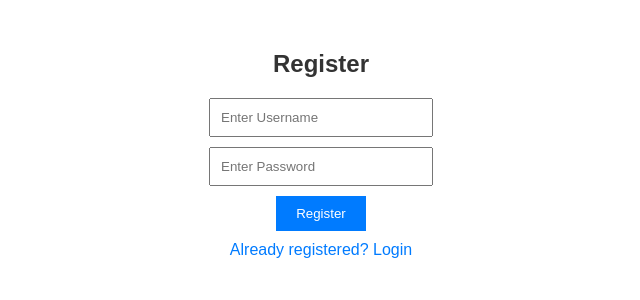
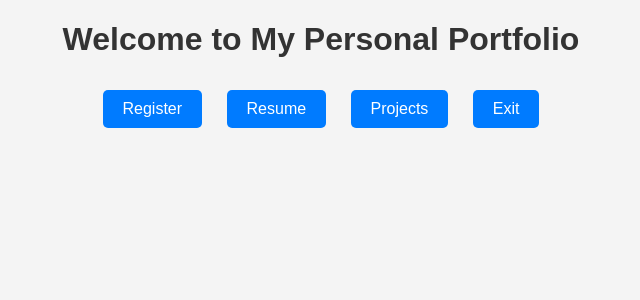
Before and after one commit to Prasanna24p/personal_portfolio, a Flask app: template templates/index.html in a window 1280 px wide. Shown: the top 300 px of the page, without its empty margins (319-959 px from the left). Run offline with Flask 3, Linux system fonts and the light colour scheme; the template is opened without the code that fills it, so the values that code supplies are empty.

Commit message:
Update index.html

```diff
--- a/templates/index.html
+++ b/templates/index.html
@@ -1,16 +1,46 @@
 <!DOCTYPE html>
-<html>
+<html lang="en">
 <head>
-    <title>Register</title>
-    <link rel="stylesheet" type="text/css" href="{{ url_for('static', filename='style.css') }}">
+    <meta charset="UTF-8">
+    <meta name="viewport" content="width=device-width, initial-scale=1.0">
+    <title>Welcome to My Website</title>
+    <style>
+        body {
+            font-family: Arial, sans-serif;
+            text-align: center;
+            margin: 0;
+            padding: 0;
+            background-color: #f4f4f4;
+        }
+        h1 {
+            color: #333;
+        }
+        .nav {
+            margin-top: 20px;
+        }
+        .nav a {
+            display: inline-block;
+            padding: 10px 20px;
+            margin: 10px;
+            text-decoration: none;
+            background-color: #007bff;
+            color: white;
+            border-radius: 5px;
+        }
+        .nav a:hover {
+            background-color: #0056b3;
+        }
+    </style>
 </head>
 <body>
-    <h2>Register</h2>
-    <form action="/register" method="POST">
-        <input type="text" name="username" placeholder="Enter Username" required>
-        <input type="password" name="password" placeholder="Enter Password" required>
-        <button type="submit">Register</button>
-    </form>
-    <a href="/login">Already registered? Login</a>
+
+    <h1>Welcome to My Personal Portfolio</h1>
+    <div class="nav">
+        <a href="register.html">Register</a>
+        <a href="resume.html">Resume</a>
+        <a href="projects.html">Projects</a>
+        <a href="exit.html">Exit</a>
+    </div>
+
 </body>
 </html>
```
